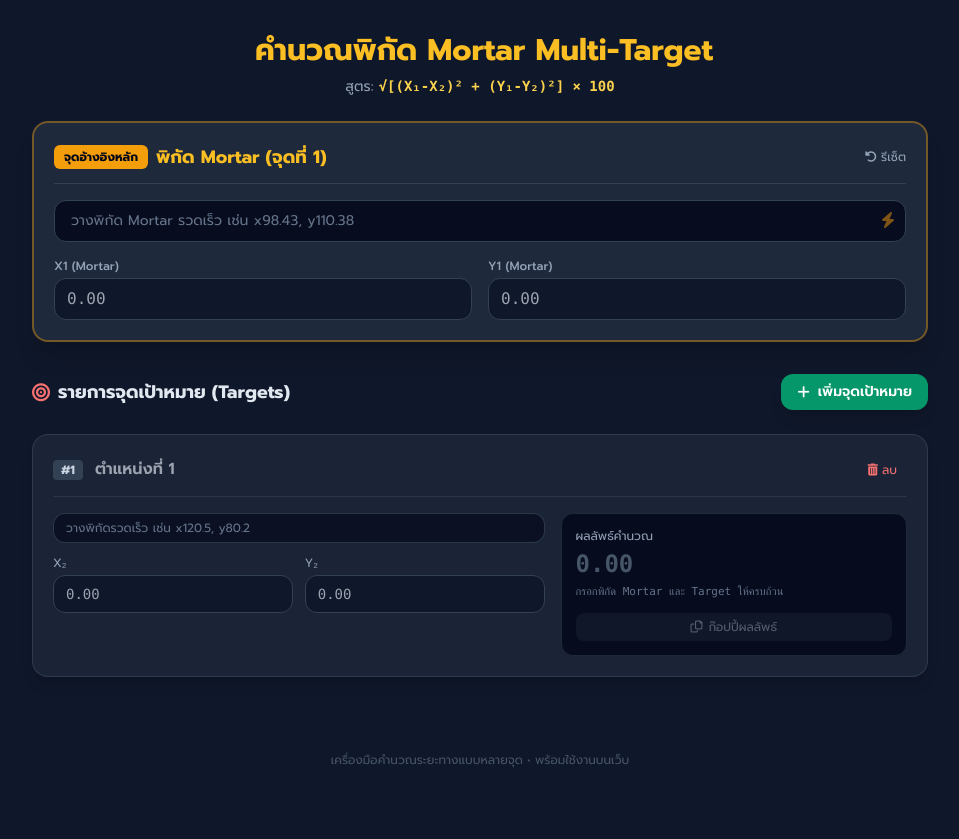
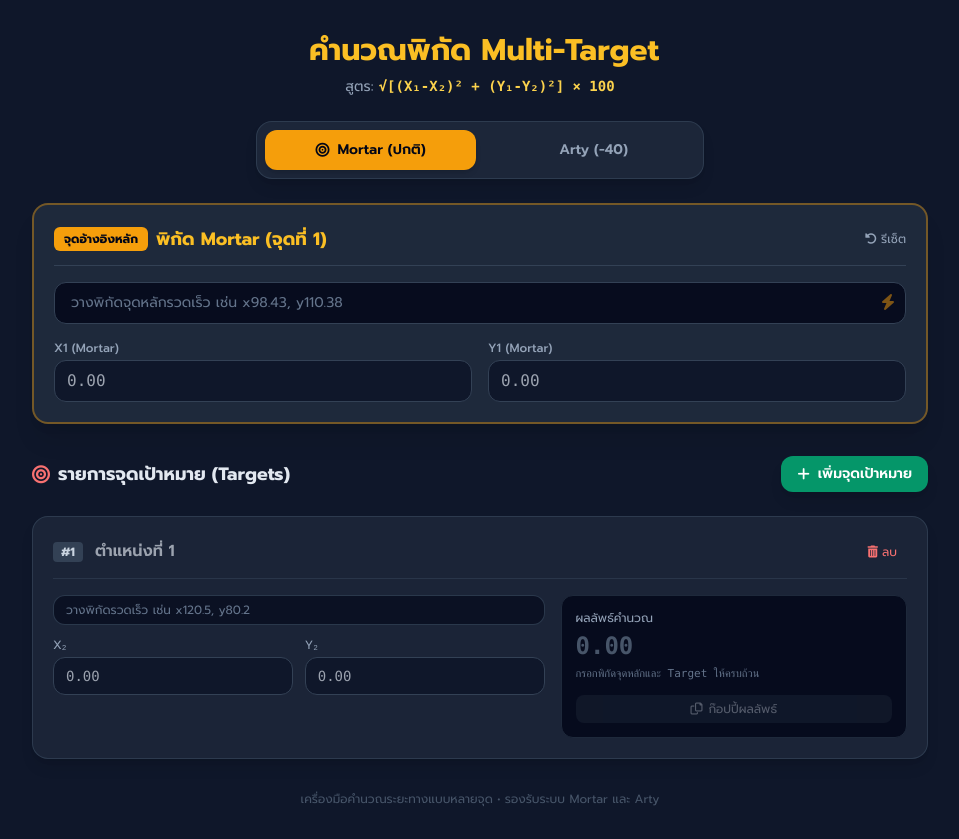
Before and after one commit to Xerosxz/-Wardogs-Mortar-Distance-Calculator, a plain HTML site: page index.html in a window 1280 px wide. Shown: the whole page, without its empty margins (160-1119 px from the left). Before the commit the page ends 800 px from the top, so only its background shows below. Drawn offline with nearby package versions, Linux system fonts and the light colour scheme.

Commit message:
Update index.html
Add Arty

```diff
--- a/index.html
+++ b/index.html
@@ -3,7 +3,7 @@
 <head>
     <meta charset="UTF-8">
     <meta name="viewport" content="width=device-width, initial-scale=1.0">
-    <title>เครื่องมือคำนวณระยะทางพิกัด (Mortar & Multi-Target)</title>
+    <title>เครื่องมือคำนวณระยะทางพิกัด (Mortar & Arty Multi-Target)</title>
     <script src="https://cdn.tailwindcss.com"></script>
     <link href="https://cdnjs.cloudflare.com/ajax/libs/font-awesome/6.0.0/css/all.min.css" rel="stylesheet">
     <link href="https://fonts.googleapis.com/css2?family=Prompt:wght@300;400;500;600;700&display=swap" rel="stylesheet">
@@ -18,42 +18,56 @@
         <header class="text-center space-y-2">
             <h1 class="text-2xl md:text-3xl font-bold text-amber-400 flex items-center justify-center gap-2">
                 <i class="fa-solid fa-crosshair text-amber-500"></i>
-                คำนวณพิกัด Mortar Multi-Target
+                คำนวณพิกัด Multi-Target
             </h1>
             <p class="text-slate-400 text-sm">
                 สูตร: <span class="text-amber-300 font-mono font-semibold">√[(X₁-X₂)² + (Y₁-Y₂)²] × 100</span>
             </p>
         </header>
 
-        <!-- Base Point (Mortar) -->
-        <div class="bg-slate-800 border-2 border-amber-500/40 rounded-2xl p-5 shadow-xl space-y-4">
+        <!-- Mode Selector Switch -->
+        <div class="bg-slate-800/90 border border-slate-700/80 rounded-2xl p-2 flex items-center justify-center gap-2 max-w-md mx-auto shadow-lg">
+            <button id="mode-mortar-btn" onclick="setMode('mortar')"
+                class="flex-1 py-2.5 px-4 rounded-xl font-semibold text-sm flex items-center justify-center gap-2 transition-all bg-amber-500 text-slate-950 shadow-md">
+                <i class="fa-solid fa-bullseye"></i>
+                Mortar (ปกติ)
+            </button>
+            <button id="mode-arty-btn" onclick="setMode('arty')"
+                class="flex-1 py-2.5 px-4 rounded-xl font-semibold text-sm flex items-center justify-center gap-2 transition-all text-slate-400 hover:text-slate-200">
+                <i class="fa-solid fa-explosion"></i>
+                Arty (-40)
+            </button>
+        </div>
+
+        <!-- Base Point (Base Coordinate) -->
+        <div id="base-card" class="bg-slate-800 border-2 border-amber-500/40 rounded-2xl p-5 shadow-xl space-y-4 transition-all">
             <div class="flex items-center justify-between border-b border-slate-700 pb-3">
                 <div class="flex items-center gap-2">
-                    <span class="bg-amber-500 text-slate-950 font-bold px-2.5 py-1 rounded-md text-xs">จุดอ้างอิงหลัก</span>
-                    <h2 class="text-lg font-bold text-amber-400">พิกัด Mortar (จุดที่ 1)</h2>
+                    <span id="base-badge" class="bg-amber-500 text-slate-950 font-bold px-2.5 py-1 rounded-md text-xs">จุดอ้างอิงหลัก</span>
+                    <h2 id="base-title" class="text-lg font-bold text-amber-400">พิกัด Mortar (จุดที่ 1)</h2>
                 </div>
                 <button onclick="clearMortar()" class="text-xs text-slate-400 hover:text-red-400 transition-colors">
                     <i class="fa-solid fa-rotate-left mr-1"></i>รีเซ็ต
                 </button>
             </div>
 
-            <!-- Mortar Fast Paste -->
+            <!-- Fast Paste -->
             <div class="relative">
-                <input type="text" id="mortarPaste" placeholder="วางพิกัด Mortar รวดเร็ว เช่น x98.43, y110.38"
+                <input type="text" id="mortarPaste" placeholder="วางพิกัดจุดหลักรวดเร็ว เช่น x98.43, y110.38"
                     oninput="handleMortarPaste(this.value)"
                     class="w-full bg-slate-950/80 border border-slate-700 rounded-xl px-4 py-2.5 text-sm text-amber-200 placeholder-slate-500 focus:outline-none focus:border-amber-500 focus:ring-1 focus:ring-amber-500 transition-all">
                 <i class="fa-solid fa-bolt absolute right-3 top-3 text-amber-500/50"></i>
             </div>
 
-            <!-- Mortar Inputs -->
+            <!-- Inputs -->
             <div class="grid grid-cols-2 gap-4">
                 <div>
-                    <label class="block text-xs font-medium text-slate-400 mb-1">X1 (Mortar)</label>
+                    <label id="label-x1" class="block text-xs font-medium text-slate-400 mb-1">X1 (Mortar)</label>
                     <input type="number" step="any" id="x1" placeholder="0.00" oninput="calculateAll()"
                         class="w-full bg-slate-900 border border-slate-700 rounded-xl px-3 py-2 text-white font-mono focus:outline-none focus:border-amber-500">
                 </div>
                 <div>
-                    <label class="block text-xs font-medium text-slate-400 mb-1">Y1 (Mortar)</label>
+                    <label id="label-y1" class="block text-xs font-medium text-slate-400 mb-1">Y1 (Mortar)</label>
                     <input type="number" step="any" id="y1" placeholder="0.00" oninput="calculateAll()"
                         class="w-full bg-slate-900 border border-slate-700 rounded-xl px-3 py-2 text-white font-mono focus:outline-none focus:border-amber-500">
                 </div>
@@ -80,16 +94,51 @@
     </div>
 
     <footer class="text-center text-xs text-slate-600 mt-8">
-        เครื่องมือคำนวณระยะทางแบบหลายจุด • พร้อมใช้งานบนเว็บ
+        เครื่องมือคำนวณระยะทางแบบหลายจุด • รองรับระบบ Mortar และ Arty
     </footer>
 
     <script>
-        // Track active target IDs to reuse smallest available number
+        let currentMode = 'mortar'; // 'mortar' or 'arty'
         let activeTargetIds = new Set();
 
         window.onload = function() {
             addTarget();
         };
+
+        function setMode(mode) {
+            currentMode = mode;
+            const mortarBtn = document.getElementById('mode-mortar-btn');
+            const artyBtn = document.getElementById('mode-arty-btn');
+            const baseCard = document.getElementById('base-card');
+            const baseTitle = document.getElementById('base-title');
+            const baseBadge = document.getElementById('base-badge');
+            const labelX1 = document.getElementById('label-x1');
+            const labelY1 = document.getElementById('label-y1');
+
+            if (mode === 'mortar') {
+                mortarBtn.className = "flex-1 py-2.5 px-4 rounded-xl font-semibold text-sm flex items-center justify-center gap-2 transition-all bg-amber-500 text-slate-950 shadow-md";
+                artyBtn.className = "flex-1 py-2.5 px-4 rounded-xl font-semibold text-sm flex items-center justify-center gap-2 transition-all text-slate-400 hover:text-slate-200";
+
+                baseCard.className = "bg-slate-800 border-2 border-amber-500/40 rounded-2xl p-5 shadow-xl space-y-4 transition-all";
+                baseTitle.className = "text-lg font-bold text-amber-400";
+                baseTitle.innerText = "พิกัด Mortar (จุดที่ 1)";
+                baseBadge.className = "bg-amber-500 text-slate-950 font-bold px-2.5 py-1 rounded-md text-xs";
+                labelX1.innerText = "X1 (Mortar)";
+                labelY1.innerText = "Y1 (Mortar)";
+            } else {
+                artyBtn.className = "flex-1 py-2.5 px-4 rounded-xl font-semibold text-sm flex items-center justify-center gap-2 transition-all bg-orange-600 text-white shadow-md";
+                mortarBtn.className = "flex-1 py-2.5 px-4 rounded-xl font-semibold text-sm flex items-center justify-center gap-2 transition-all text-slate-400 hover:text-slate-200";
+
+                baseCard.className = "bg-slate-800 border-2 border-orange-500/40 rounded-2xl p-5 shadow-xl space-y-4 transition-all";
+                baseTitle.className = "text-lg font-bold text-orange-400";
+                baseTitle.innerText = "พิกัด Arty (จุดที่ 1)";
+                baseBadge.className = "bg-orange-600 text-white font-bold px-2.5 py-1 rounded-md text-xs";
+                labelX1.innerText = "X1 (Arty)";
+                labelY1.innerText = "Y1 (Arty)";
+            }
+
+            calculateAll();
+        }
 
         function getNextAvailableId() {
             let id = 1;
@@ -233,7 +282,7 @@
             if (isNaN(x1) || isNaN(y1) || isNaN(x2) || isNaN(y2)) {
                 resEl.innerText = "0.00";
                 resEl.className = "text-xl md:text-2xl font-bold font-mono text-slate-600";
-                stepEl.innerText = "กรอกพิกัด Mortar และ Target ให้ครบถ้วน";
+                stepEl.innerText = "กรอกพิกัดจุดหลักและ Target ให้ครบถ้วน";
                 copyBtn.disabled = true;
                 return;
             }
@@ -241,11 +290,17 @@
             const dx = x1 - x2;
             const dy = y1 - y2;
             const dist = Math.sqrt(dx * dx + dy * dy);
-            const finalResult = dist * 100;
+            let finalResult = dist * 100;
+
+            if (currentMode === 'arty') {
+                finalResult = finalResult - 40;
+                stepEl.innerText = `(√[(${dx.toFixed(2)})² + (${dy.toFixed(2)})²] × 100) - 40`;
+            } else {
+                stepEl.innerText = `√[(${dx.toFixed(2)})² + (${dy.toFixed(2)})²] × 100`;
+            }
 
             resEl.innerText = finalResult.toLocaleString('en-US', { minimumFractionDigits: 2, maximumFractionDigits: 4 });
             resEl.className = "text-xl md:text-2xl font-bold font-mono text-emerald-400";
-            stepEl.innerText = `√[(${dx.toFixed(2)})² + (${dy.toFixed(2)})²] × 100`;
             copyBtn.disabled = false;
         }
 
```
